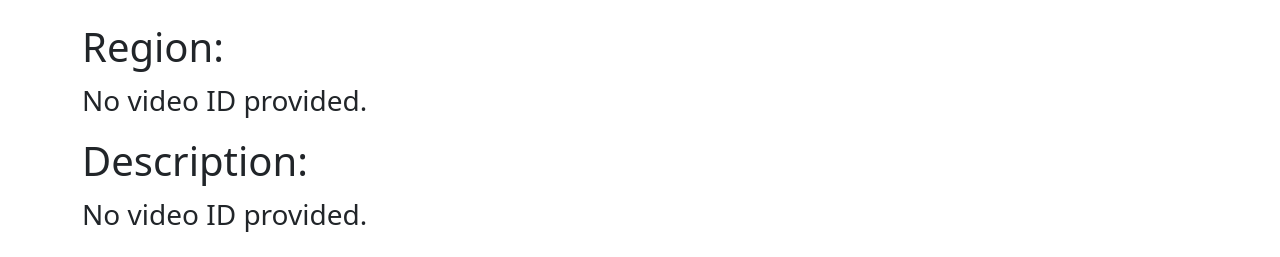
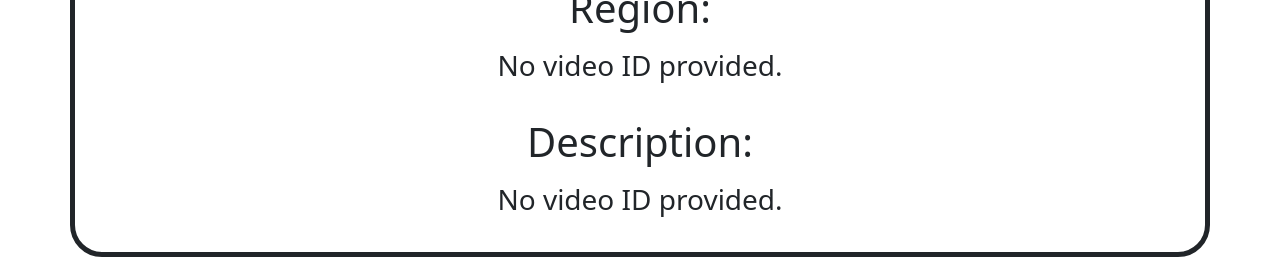
Before and after one commit to AhmedYussuf1/DancopediaAi_cougars, a PHP site: page /dance_view.php in a window 1280 px wide. Shown: the part 549-806 px from the top of the page. Before the commit the page ends 781 px from the top, so only its background shows below. Run offline with PHP 8.4, Linux system fonts and the light colour scheme; some libraries are stand-ins or nearby versions.

Commit message:
Added styling to page

```diff
--- a/dance_view.php
+++ b/dance_view.php
@@ -80,6 +80,25 @@
         echo 'No Video Found';
     }
 }
+
+function getGenre($conn){
+    if ($_SERVER['REQUEST_METHOD'] === 'GET' && isset($_GET['video_id'])) {
+        $videoId = $_GET['video_id'];
+        $sql = "SELECT genre FROM dances WHERE dance_id = $videoId";
+        $result = $conn->query($sql);
+        if ($result->num_rows > 0) {
+            $row = $result->fetch_assoc();
+            return $row["genre"];
+        }
+        else{
+            echo 'No Video Found';
+        }
+        // Fetch video details from the database using the $videoId
+        // Display video and description
+    } else {
+        echo 'No video ID provided.';
+    }
+}
 ?>
 
 <!DOCTYPE html>
@@ -93,12 +112,30 @@
     <?php include('getTheme.php');?>
 </head>
 <body>
-<div class="container d-xxl-flex justify-content-xxl-center my-4"><h1><?php echo getTitle($conn);?></h1></div>
+
+<div class="container d-xxl-flex justify-content-xxl-center my-4 text-decoration-underline"><h1><?php echo getTitle($conn);?></h1></div>
 <div class="container d-xxl-flex justify-content-xxl-center mb-4" style="height: 60vh; width: 80vw;"><iframe width="100%" height="100%" src="<?php echo getVideoLink($conn);?>" frameborder="0" allow="accelerometer; autoplay; encrypted-media; gyroscope; picture-in-picture" allowfullscreen></iframe></iframe></div>
-<div class="container d-xxl-flex justify-content-xxl-center"><h1>Region:</h1></div>
-<div class="container d-xxl-flex justify-content-xxl-center"><p class="fs-3"><?php echo getRegion($conn);?></p></div>
-<div class="container d-xxl-flex justify-content-xxl-center"><h1>Description:</h1></div>
-<div class="container d-xxl-flex justify-content-xxl-center"><p class="fs-3"><?php echo getDescription($conn);?></p></div>
+<div class="container d-flex flex-column align-items-center my-4 border border-5 border-dark rounded-5 p-3">
+    <div class="container text-center mb-1">
+        <h1>Genre:</h1>
+    </div>
+    <div class="container text-center mb-3">
+        <p class="fs-3"><?php echo getGenre($conn); ?></p>
+    </div>
+    <div class="container text-center mb-1">
+        <h1>Region:</h1>
+    </div>
+    <div class="container text-center mb-3">
+        <p class="fs-3"><?php echo getRegion($conn); ?></p>
+    </div>
+    <div class="container text-center mb-1">
+        <h1>Description:</h1>
+    </div>
+    <div class="container text-center">
+        <p class="fs-3"><?php echo getDescription($conn); ?></p>
+    </div>
+</div>
+
 
 <script src="assets/bootstrap/js/bootstrap.min.js"></script>
 </body>
```
